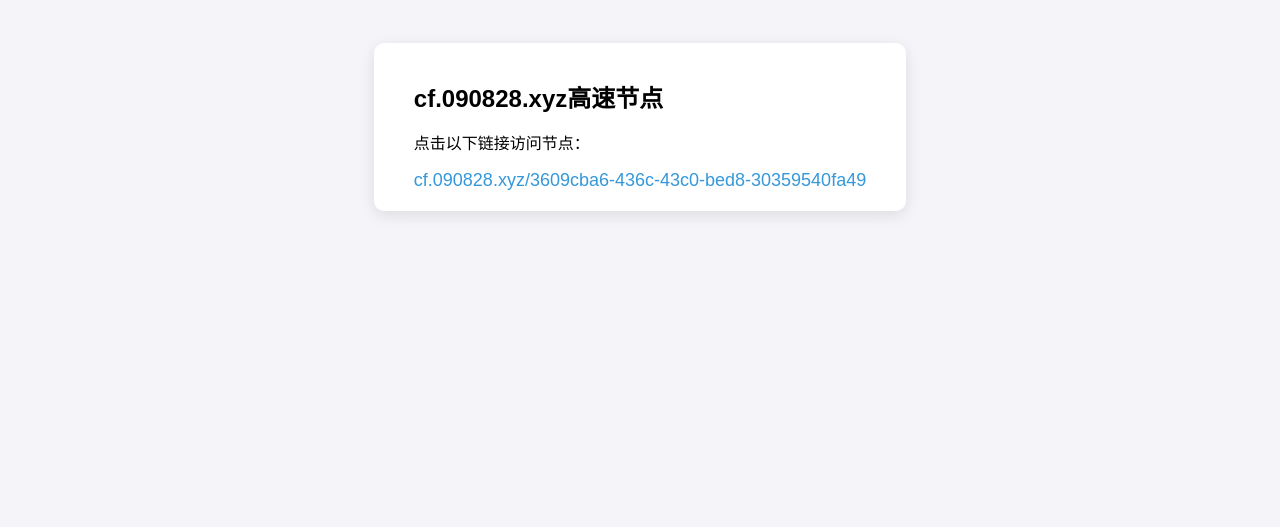
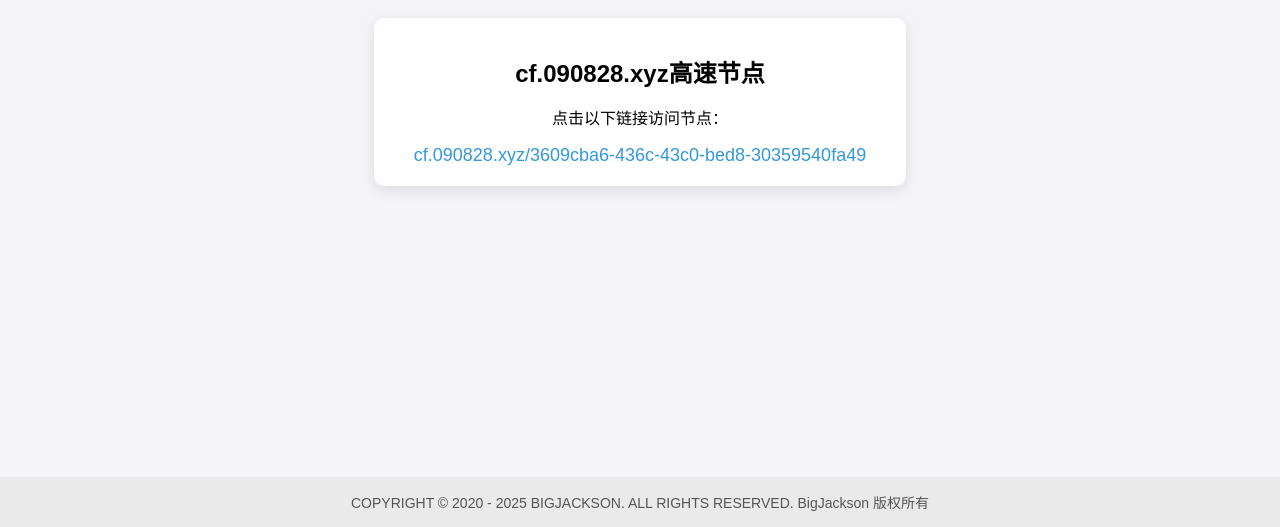
Before and after one commit to tud8951/090828xyz, a plain HTML site: page index.html in a window 1280 px wide. Shown: the part 273-800 px from the top of the page. Drawn offline with Linux system fonts and the light colour scheme.

Commit message:
更新 index.html

```diff
--- a/index.html
+++ b/index.html
@@ -1,15 +1,47 @@
-<!DOCTYPE html><html lang="zh-CN">
+<!DOCTYPE html>
+<html lang="zh-CN">
 <head>
     <meta charset="UTF-8">
     <meta name="viewport" content="width=device-width, initial-scale=1.0">
     <meta name="description" content="cf.090828.xyz高速节点">
-    <title>cf.090828.xyz高速节点</title>
+    <title>cf.090828.xyz高速节点-BigJackson</title>
     <style>
-        body { font-family: Arial, sans-serif; margin: 0; padding: 0; background-color: #f4f4f9; display: flex; justify-content: center; align-items: center; height: 100vh; }
-        .container { background: #ffffff; padding: 20px 40px; border-radius: 10px; box-shadow: 0 4px 15px rgba(0,0,0,0.1); }
-        h1 { font-size: 24px; margin-bottom: 15px; }
-        a { color: #3498db; text-decoration: none; font-size: 18px; }
-        a:hover { text-decoration: underline; }
+        body {
+            font-family: Arial, sans-serif;
+            margin: 0;
+            padding: 0;
+            background-color: #f4f4f9;
+            display: flex;
+            flex-direction: column;
+            min-height: 100vh;
+        }
+        .container {
+            background: #ffffff;
+            padding: 20px 40px;
+            border-radius: 10px;
+            box-shadow: 0 4px 15px rgba(0,0,0,0.1);
+            margin: auto;
+            text-align: center;
+        }
+        h1 {
+            font-size: 24px;
+            margin-bottom: 15px;
+        }
+        a {
+            color: #3498db;
+            text-decoration: none;
+            font-size: 18px;
+        }
+        a:hover {
+            text-decoration: underline;
+        }
+        footer {
+            text-align: center;
+            padding: 15px 10px;
+            background-color: #eaeaea;
+            font-size: 14px;
+            color: #555;
+        }
     </style>
 </head>
 <body>
@@ -18,5 +50,8 @@
         <p>点击以下链接访问节点：</p>
         <a href="https://cf.090828.xyz/3609cba6-436c-43c0-bed8-30359540fa49" target="_blank">cf.090828.xyz/3609cba6-436c-43c0-bed8-30359540fa49</a>
     </div>
+    <footer>
+        COPYRIGHT © 2020 - 2025 BIGJACKSON. ALL RIGHTS RESERVED. BigJackson 版权所有
+    </footer>
 </body>
 </html>
```
